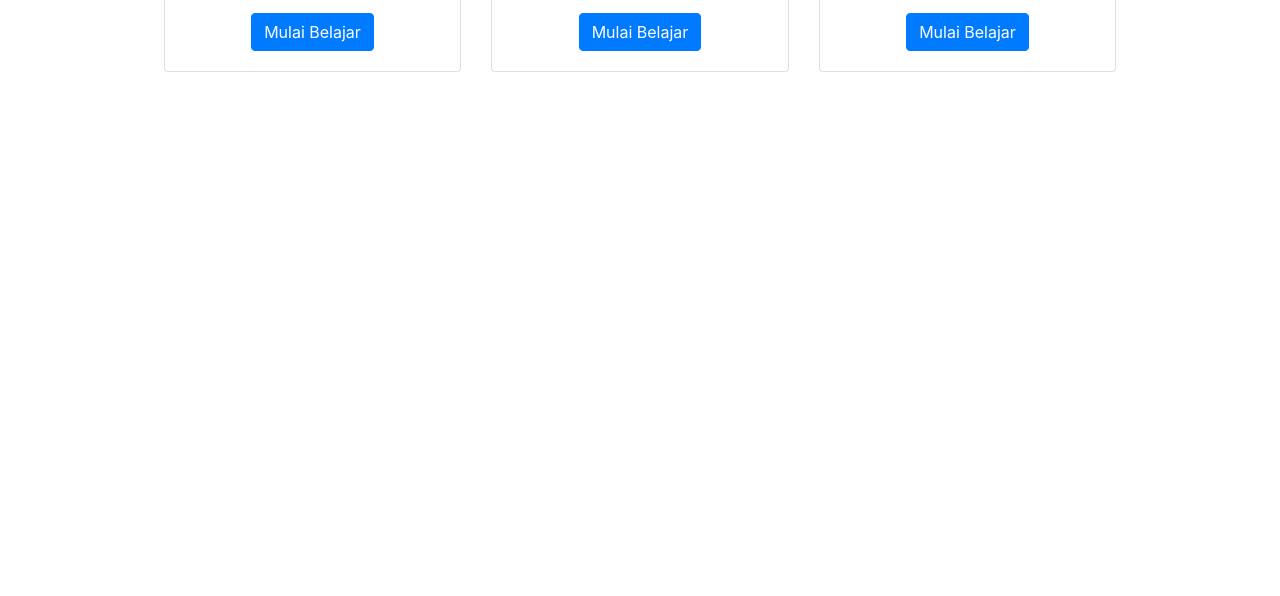
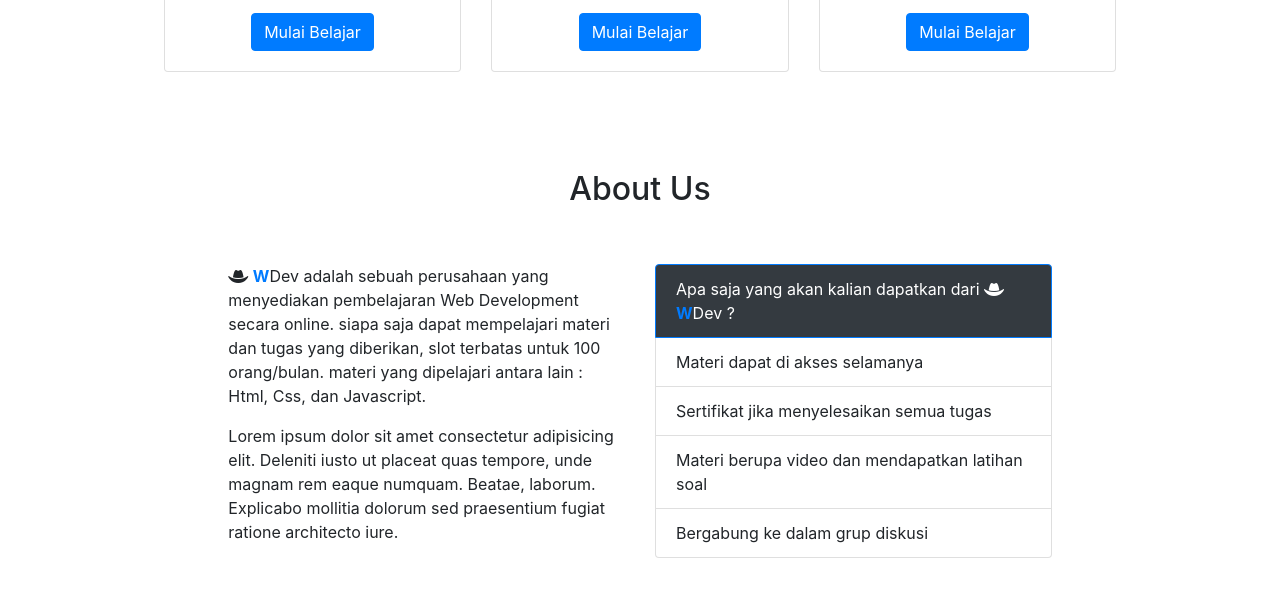
Before and after one commit to mochyus/mochyus.github.io, a plain HTML site: page index.html in a window 1280 px wide. Shown: the part 742-1338 px from the top of the page. Before the commit the page ends 970 px from the top, so only its background shows below. Drawn offline with Linux system fonts and the light colour scheme.

Commit message:
menambahkan About Us

```diff
--- a/index.html
+++ b/index.html
@@ -82,7 +82,7 @@
     <!-- End Slider -->
 
     <!-- Start Card -->
-    <div class="row justify-content-center">
+    <div class="row justify-content-center mb-5">
         <div class="col-sm-3">
             <div class="card text-center">
                 <div class="card-body">
@@ -111,6 +111,34 @@
             </div>
         </div>
     </div>
+    <!-- End Card -->
+
+    <!-- Start About Us -->
+    <section>
+        <div class="container-fluid">
+            <div class="row text-center mb-5">
+                <div class="col-12">
+                    <h2>About Us</h2>
+                </div>
+            </div>
+            <div class="row justify-content-center">
+                <div class="col-4">
+                    <p><i class="fas fa-hat-cowboy"></i> <strong class="text-primary">W</strong>Dev adalah sebuah perusahaan yang menyediakan pembelajaran Web Development secara online. siapa saja dapat mempelajari materi dan tugas yang diberikan, slot terbatas
+                        untuk 100 orang/bulan. materi yang dipelajari antara lain : Html, Css, dan Javascript.</p>
+                    <p>Lorem ipsum dolor sit amet consectetur adipisicing elit. Deleniti iusto ut placeat quas tempore, unde magnam rem eaque numquam. Beatae, laborum. Explicabo mollitia dolorum sed praesentium fugiat ratione architecto iure.</p>
+                </div>
+                <div class="col-4">
+                    <ul class="list-group">
+                        <li class="list-group-item active bg-dark">Apa saja yang akan kalian dapatkan dari <i class="fas fa-hat-cowboy"></i> <strong class="text-primary">W</strong>Dev ?</li>
+                        <li class="list-group-item">Materi dapat di akses selamanya</li>
+                        <li class="list-group-item">Sertifikat jika menyelesaikan semua tugas</li>
+                        <li class="list-group-item">Materi berupa video dan mendapatkan latihan soal</li>
+                        <li class="list-group-item">Bergabung ke dalam grup diskusi</li>
+                    </ul>
+                </div>
+            </div>
+        </div>
+    </section>
 
     <!-- Optional JavaScript; choose one of the two! -->
 
--- a/style.css
+++ b/style.css
@@ -1,6 +1,6 @@
 body {
     margin-top: 70px;
-    height: 900px;
+    height: 1400px;
 }
 
 
@@ -46,5 +46,5 @@ div.carousel-caption h2 {
 
 .card.text-center a:hover {
     transform: scale(1.1);
-    transition: 0.3s;
+    transition: 0.2s;
 }
```
